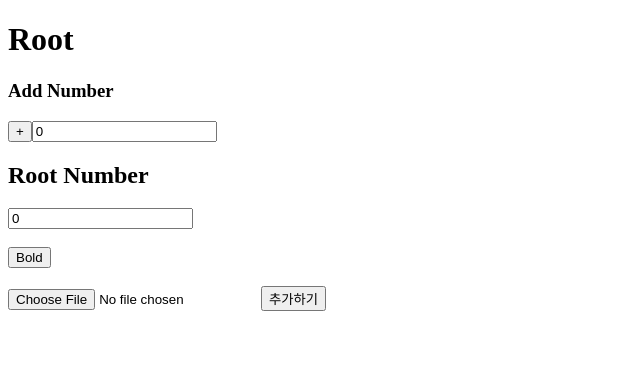
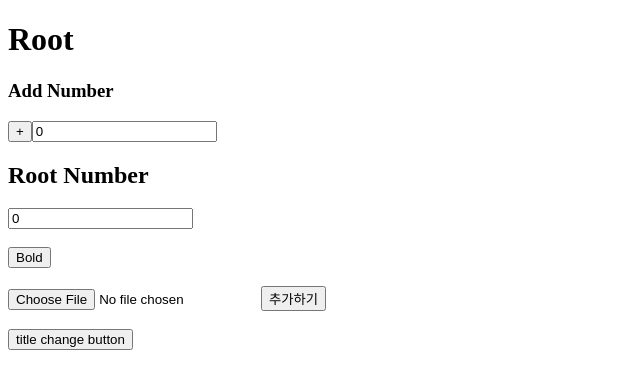
Before and after one commit to kgogo5/redux, a React (Create React App) app: page / in a window 1280 px wide. Shown: the top 388 px of the page, without its empty margins (0-640 px from the left). Built offline with nearby package versions, Linux system fonts and the light colour scheme.

Commit message:
hooks useState, useEffect 기입

```diff
--- a/src/Components/Editor.js
+++ b/src/Components/Editor.js
@@ -1,4 +1,4 @@
-import React, { useState } from "react";
+import React, { useState, useEffect } from "react";
 import { Editor, EditorState, RichUtils } from "draft-js";
 import "draft-js/dist/Draft.css";
 import axios from "axios";
@@ -9,6 +9,8 @@ function MyEditor() {
   );
 
   const [filesState, setFiles] = useState(null);
+
+  const [title, setTitle] = useState(0);
 
   // 키보드 단축키 기능
   function handleKeyCommand(command, editorState) {
@@ -48,6 +50,10 @@ function MyEditor() {
       });
   };
 
+  useEffect(() => {
+    document.title = `클릭 횟수 ${title}번 사이트`;
+  });
+
   return (
     <>
       <button onClick={_onBoldClick}>Bold</button>
@@ -60,6 +66,8 @@ function MyEditor() {
         <input type="file" onChange={fileUpload} />
         <input type="button" value="추가하기" onClick={fileSelectedHandler} />
       </form>
+      <br />
+      <button onClick={() => setTitle(title + 1)}>title change button</button>
     </>
   );
 }
```
